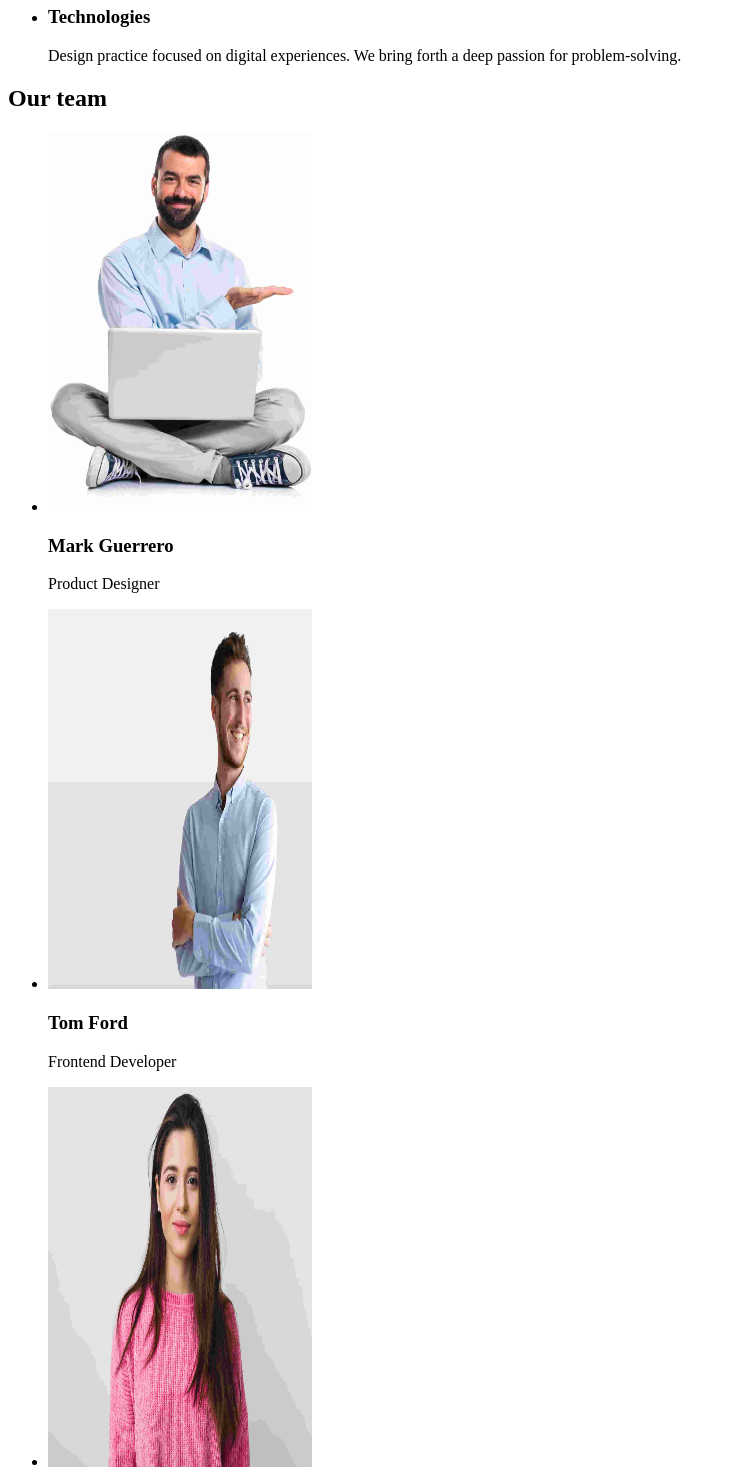
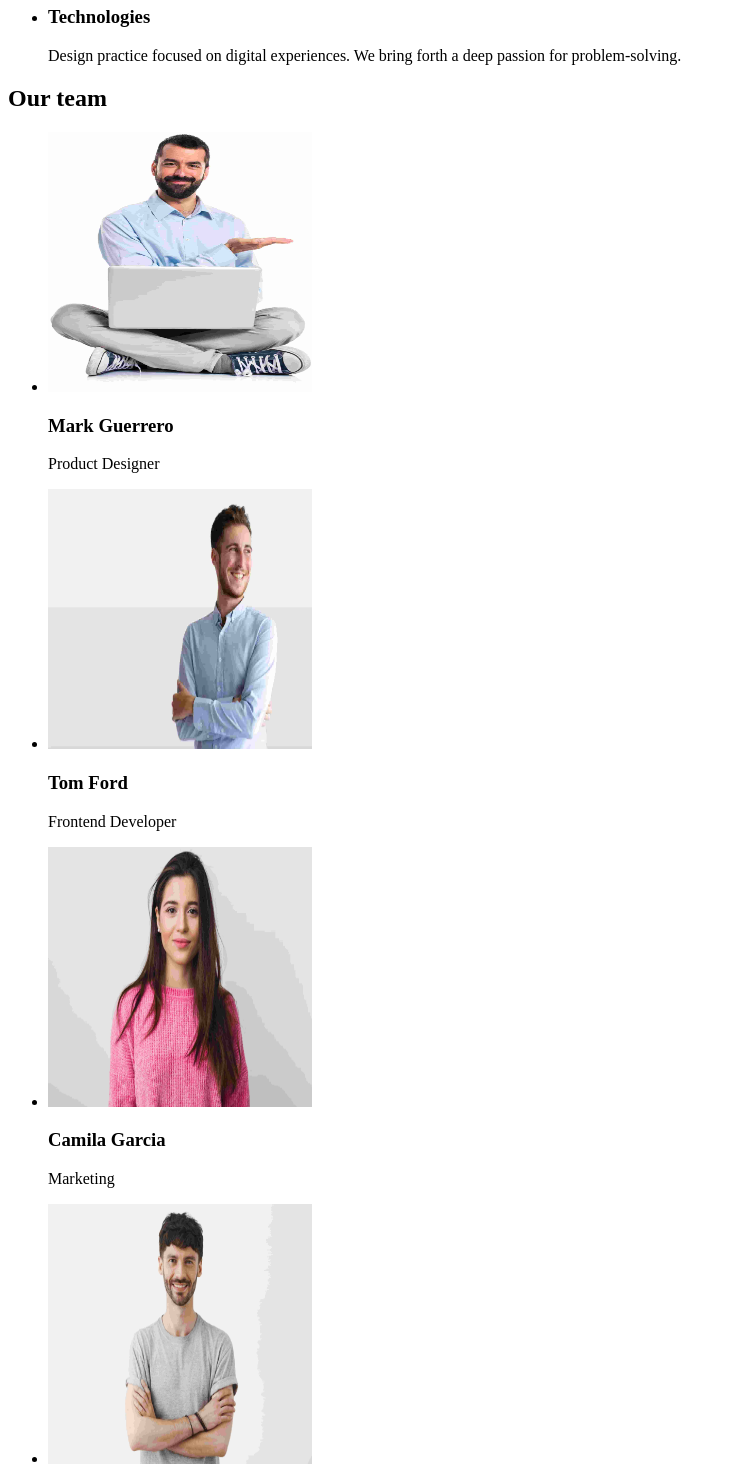
Before and after one commit to artem-il2004/goit-markup-hw-01, a plain HTML site: page index.html in a window 1280 px wide. Shown: the part 480-1950 px from the top of the page, without its empty margins (0-735 px from the left). Drawn offline with Linux system fonts and the light colour scheme.

Commit message:
fixed homework

```diff
--- a/index.html
+++ b/index.html
@@ -63,7 +63,7 @@
             src="./imagies/markguerrerolowquality.jpg"
             alt="Mark Guerrero Product Designer"
             width="264"
-            height="380"
+            height="260"
           />
           <h3>Mark Guerrero</h3>
           <p>Product Designer</p>
@@ -73,7 +73,7 @@
             src="./imagies/tomfordlowquality.jpg"
             alt="Tom Ford Frontend Developer"
             width="264"
-            height="380"
+            height="260"
           />
           <h3>Tom Ford</h3>
           <p>Frontend Developer</p>
@@ -83,7 +83,7 @@
             src="./imagies/camilagarcialowquality.jpg"
             alt="Camila Garcia Marketing"
             width="264"
-            height="380"
+            height="260"
           />
           <h3>Camila Garcia</h3>
           <p>Marketing</p>
@@ -93,7 +93,7 @@
             src="./imagies/danielwilsonlowquality.jpg"
             alt="Daniel Wilson UI Designer"
             width="264"
-            height="380"
+            height="260"
           />
           <h3>Daniel Wilson</h3>
           <p>UI Designer</p>
```
